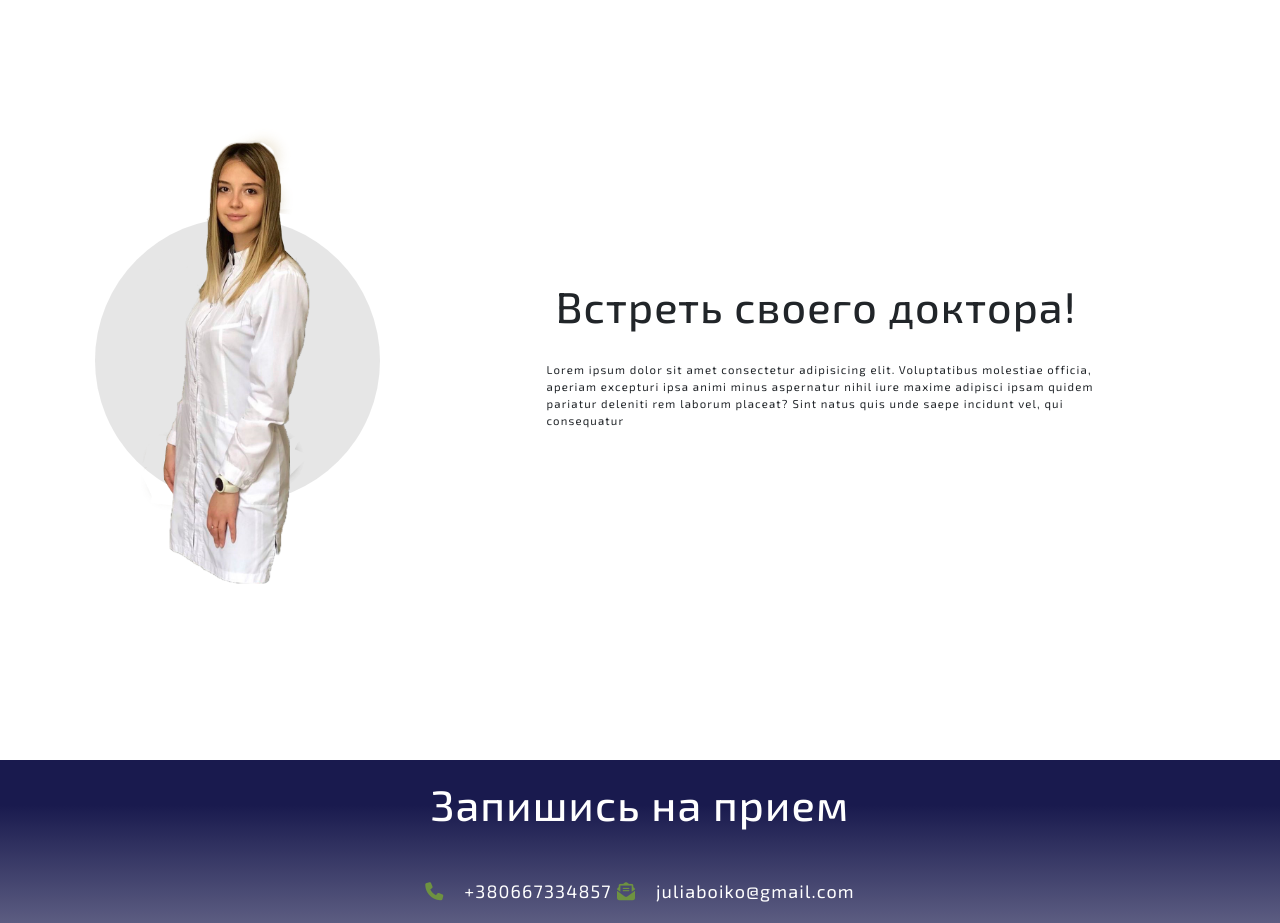
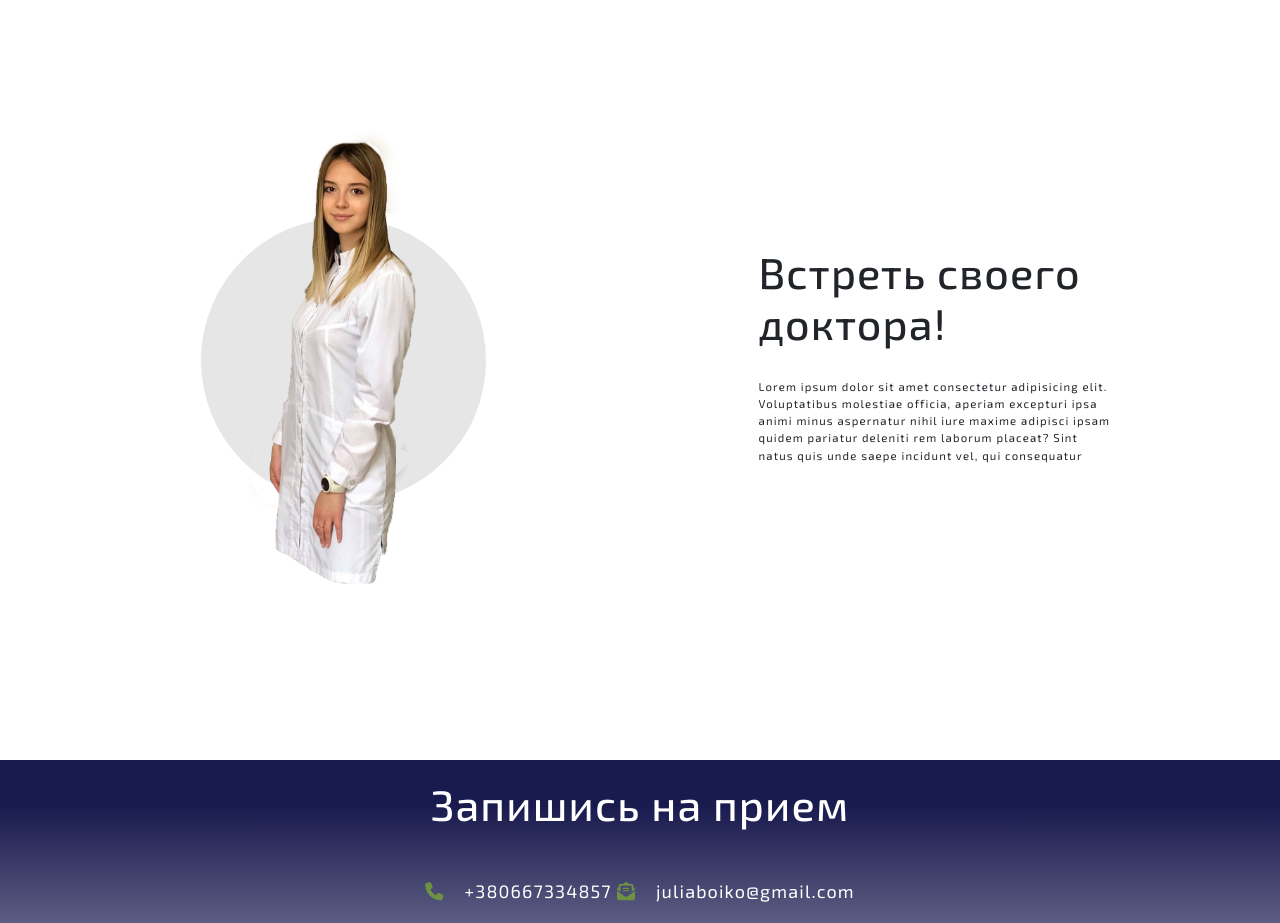
Before and after one commit to Borgkul/JuliaBoikoClinic, a website: page index.html in a window 1280 px wide. Shown: the part 840-1763 px from the top of the page. Drawn offline with nearby package versions, Linux system fonts and the light colour scheme.

```diff
--- a/index.html
+++ b/index.html
@@ -15,9 +15,10 @@
         rel="stylesheet">
     <link rel="stylesheet" href="https://cdnjs.cloudflare.com/ajax/libs/animate.css/3.7.2/animate.min.css">
     <link href="bower_components/air-datepicker/dist/css/datepicker.min.css" rel="stylesheet" type="text/css">
+    <link rel="icon" href="https://i.dlpng.com/static/png/1699165-family-dental-care-dental-png-362_396_preview.png">
+
     <link rel="stylesheet" href="https://unpkg.com/aos@next/dist/aos.css">
     <link rel="stylesheet" href="scss/main.css">
-    <link rel="icon" href="https://i.dlpng.com/static/png/1699165-family-dental-care-dental-png-362_396_preview.png">
     <title>Клиника Юлии Бойко</title>
 </head>
 
--- a/scss/main.scss
+++ b/scss/main.scss
@@ -411,7 +411,7 @@
     }
 
     .full-description {
-        // width: 50%;
+        width: 50%;
         // height: 100%;
         display: flex;
         justify-content: center;
```
Also changed, not shown: scss/main.css, 1 other file.
